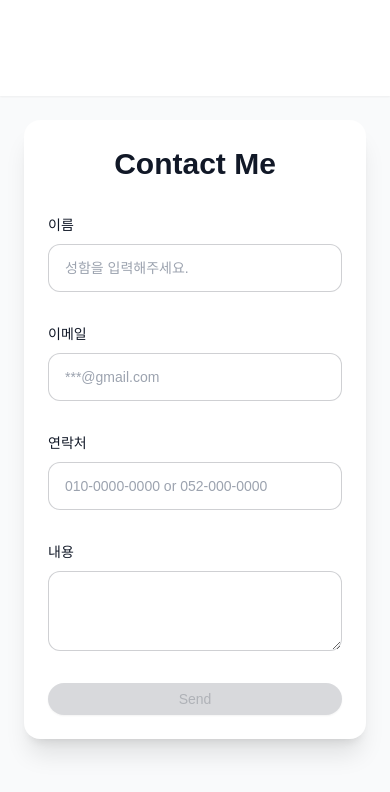
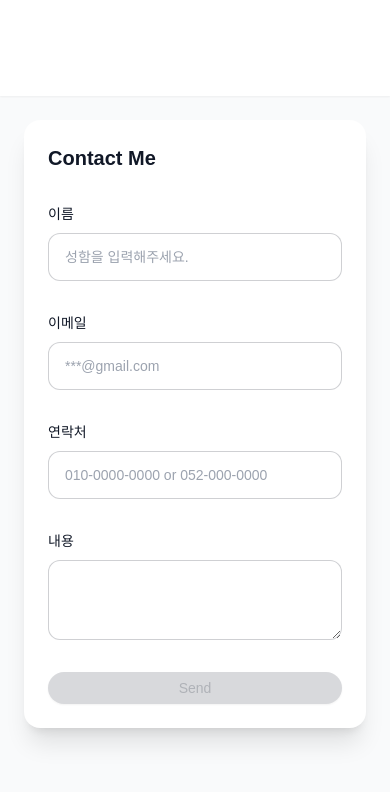
Before and after one commit to dlwlsdn201/project--recommend-recipes--nextjs, a Next.js app: page /contact in a window 390 px wide. Shown: the top 792 px of the page. Built offline with nearby package versions, Linux system fonts and the light colour scheme; no server answers; a web font is replaced by a local one.

Commit message:
:art: #14 반응형에 따른 일부 텍스트 사이즈 스타일 수정

```diff
--- a/components/Contact/index.tsx
+++ b/components/Contact/index.tsx
@@ -72,9 +72,9 @@ const Contact = (): React.ReactElement => {
     <Loading spinning={loading}>
       <div className="root-container flex-1 basis-0 max-w-2xl">
         <div className="card bg-base-100 shadow-xl rounded-2xl p-6 md:p-8">
-          <span id="title-wrapper">
-            <h1 className="text-center text-h1 text-base-content">Contact Me</h1>
-          </span>
+          <div id="title-wrapper">
+            <span className="text-center text-h2 tablet:text-h1 text-base-content">Contact Me</span>
+          </div>
           <form className="mt-8">
             <div id="form-wrapper" className="grid grid-cols-1 gap-8">
               <Name value={name} setName={setName} />
--- a/components/Home/index.tsx
+++ b/components/Home/index.tsx
@@ -88,19 +88,18 @@ const MainComponent = () => {
 
   const isDisabled = Boolean(!material1 && !material2 && !material3);
   return (
-    <div
-      className="root-container max-w-2xl w-full mx-auto"
-      data-testid="homePage-description"
-    >
+    <div className="root-container max-w-2xl w-full mx-auto" data-testid="homePage-description">
       <div className="flex flex-col gap-8">
         {/* 설명 카드 */}
         <div className="card bg-base-100 shadow-xl rounded-2xl">
           <div className="card-body">
-            <h1 className="text-h1 text-base-content">집에 있는 재료들로 무엇을 만들 수 있을까요?</h1>
-            <p className="text-body1 text-base-content/70 my-4">
+            <span className="text-h2 tablet:text-h1 text-base-content">
+              집에 있는 재료들로 무엇을 만들 수 있을까요?
+            </span>
+            <p className="text-body2 tablet:text-body1 text-base-content/70 my-4">
               작성한 재료들과 선택한 음식 종류를 기반으로 Google Gemini가 추천 음식 레시피 몇 가지를 소개해 줄 것입니다.
             </p>
-            <ul className="list-disc text-body1 text-base-content/70 leading-loose ml-6">
+            <ul className="list-disc text-body2 tablet:text-body1 text-base-content/70 leading-loose ml-6">
               <li>원하는 결과를 얻기 위해 재료는 최소 1가지 이상 입력해주세요!</li>
               <li>총 2개의 음식 레시피가 추천돼요!</li>
               <li>음식이 아닌 재료를 입력하면 정확한 결과가 나오지 않아요!</li>
```
